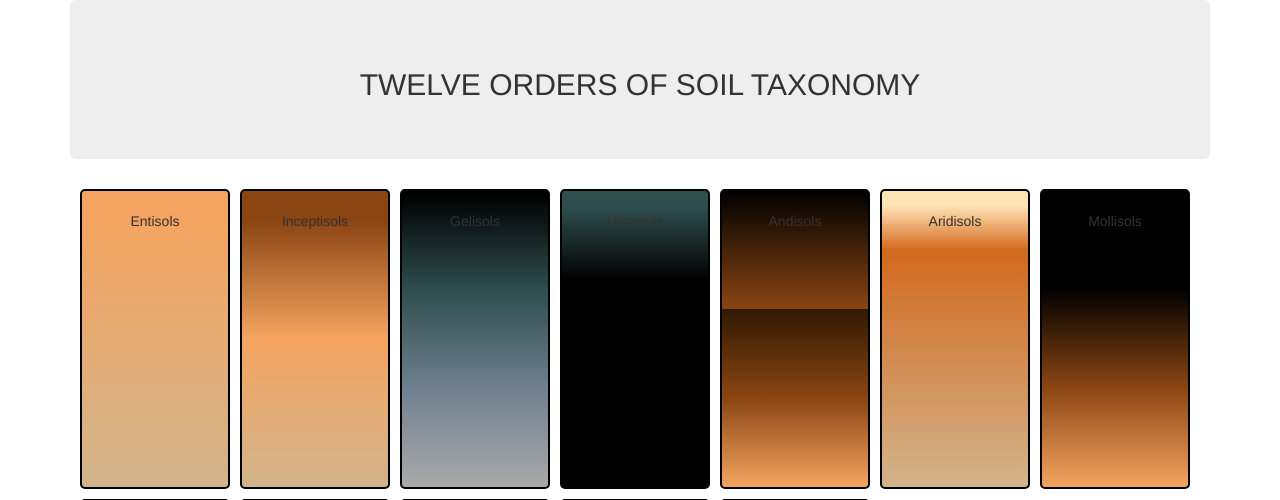
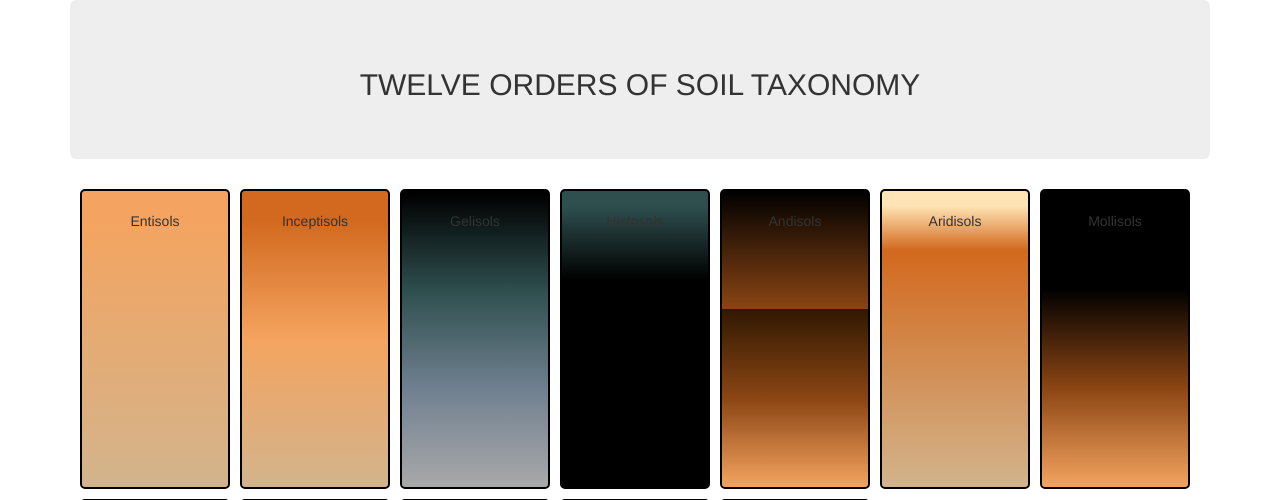
Before and after one commit to planetirf/xsite, a Django app: a page that uses mysite2/soils/templates/soils/soil_view.html in a window 1280 px wide. Shown: the top 500 px of the page. Run offline with Django 3.2, Linux system fonts and the light colour scheme; some libraries are stand-ins or nearby versions.

Commit message:
css edits

```diff
--- a/mysite2/soils/templates/soils/soil_view.html
+++ b/mysite2/soils/templates/soils/soil_view.html
@@ -22,7 +22,7 @@
    background: linear-gradient(sandybrown 10%, tan);
  }
  #Inceptisols {
-   background: linear-gradient(saddlebrown 10%, sandybrown 50%, tan);
+   background: linear-gradient(chocolate 10%, sandybrown 50%, tan);
  }
  #Gelisols {
    background: linear-gradient(black 1%, darkslategray, slategray, darkgrey);
```
